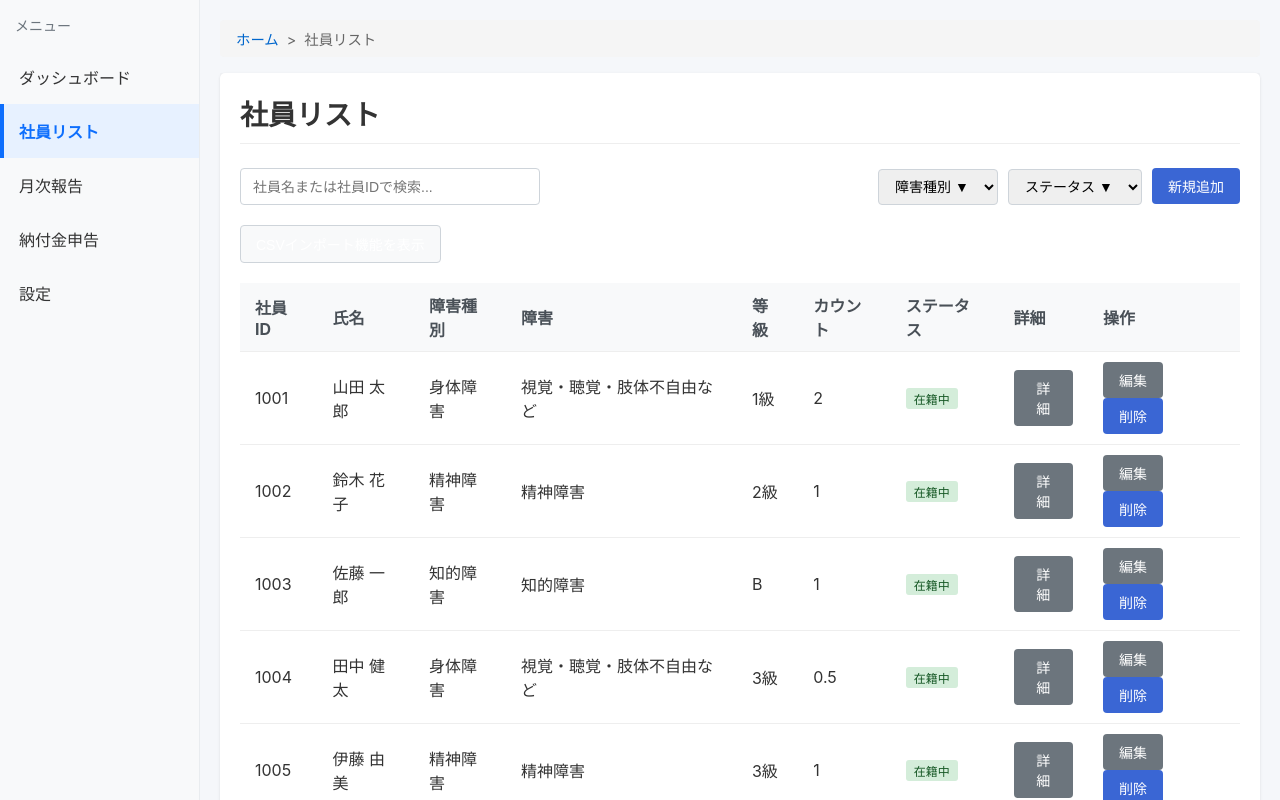
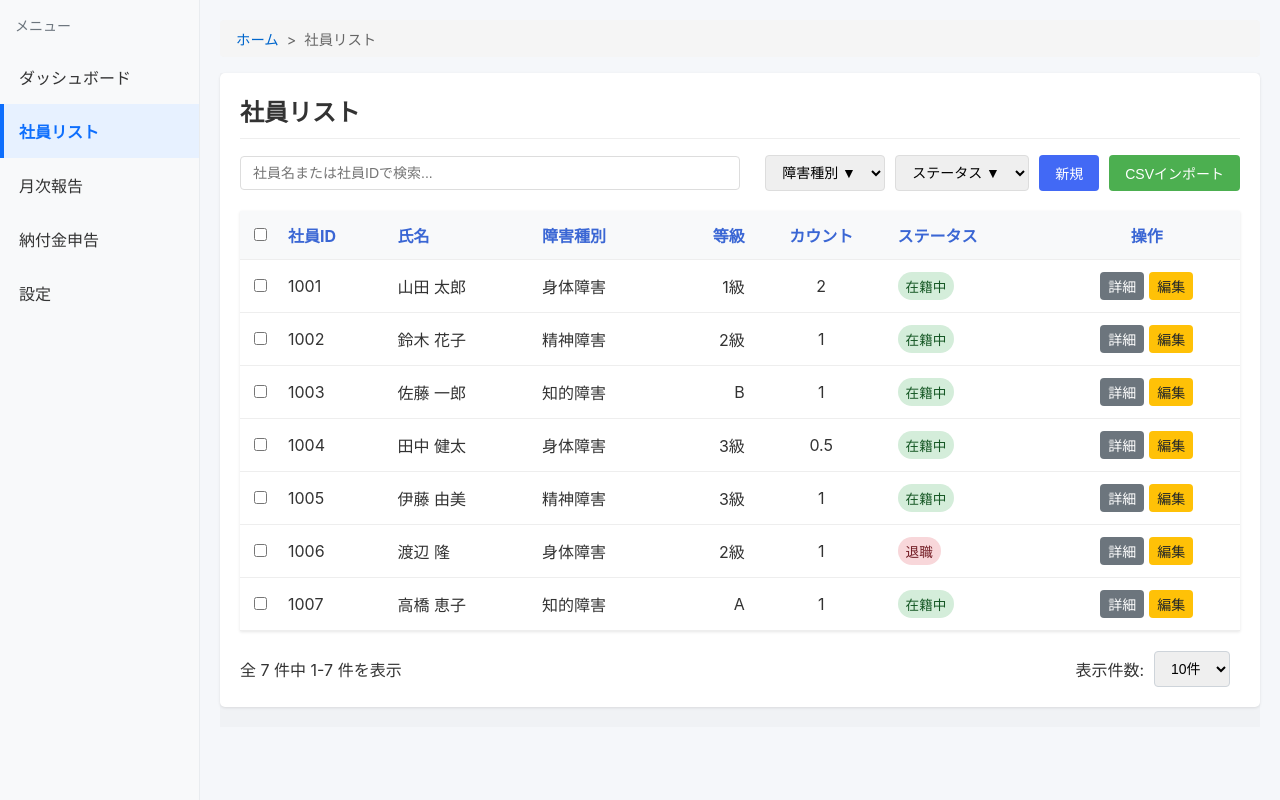
Before and after one commit to slazengersnow/DAN_work, a React (Create React App) app in the folder frontend/: page /employee-list in a window 1280 px wide. Shown: the top 800 px of the page. Built offline with nearby package versions, Linux system fonts and the light colour scheme; no server answers.

Commit message:
DAN_20250329_0840_monthlyreport_success

```diff
--- a/frontend/src/pages/EmployeeList.tsx
+++ b/frontend/src/pages/EmployeeList.tsx
@@ -2,10 +2,6 @@
 import React, { useState } from 'react';
 import { useNavigate } from 'react-router-dom';
 import { useQuery, useMutation, useQueryClient } from 'react-query';
-import Spinner from '../components/common/Spinner';
-import ErrorMessage from '../components/common/ErrorMessage';
-import ImportEmployees from '../components/ImportEmployees';
-import { Employee as ImportedEmployee } from '../types/Employee';
 
 // モックデータ用のタイプ定義
 interface Employee {
@@ -21,27 +17,10 @@ interface Employee {
   mental_degree_current?: string;
   count: number;
   status: string;
+  selected?: boolean; // 選択状態を追加
 }
 
-// インポートされた社員データを現在のシステムの型に変換する関数
-const convertImportedEmployees = (importedEmployees: ImportedEmployee[]): Employee[] => {
-  return importedEmployees.map(imp => ({
-    id: imp.id || 0,
-    employee_id: imp.employeeId || '',
-    name: imp.name || '',
-    disability_type: imp.disabilityType as string || '',
-    physical_verified: imp.disabilityType === '身体障害' || false,
-    intellectual_verified: imp.disabilityType === '知的障害' || false,
-    mental_verified: imp.disabilityType === '精神障害' || false,
-    physical_degree_current: imp.physicalGrade,
-    intellectual_degree_current: imp.grade,
-    mental_degree_current: imp.grade,
-    count: imp.count || 0,
-    status: imp.status || '在籍中',
-  }));
-};
-
-// モックAPI実装
+// モックAPI実装（実際の環境では実際のAPIに置き換え）
 const employeeApi = {
   getAll: async (): Promise<Employee[]> => {
     // 開発用のモックデータ
@@ -60,27 +39,163 @@ const employeeApi = {
     console.log(`社員ID ${id} を削除しました`);
     return Promise.resolve();
   },
-  importEmployees: async (employees: Employee[]): Promise<void> => {
-    // モックインポート処理
-    console.log(`${employees.length}人の社員データをインポートしました`, employees);
+  downloadTemplate: async (): Promise<void> => {
+    // テンプレートダウンロードのモック処理
+    console.log('CSVテンプレートをダウンロードしました（モック処理）');
+    return Promise.resolve();
+  },
+  importCsv: async (file: File): Promise<void> => {
+    // CSVインポートのモック処理
+    console.log(`CSVファイル "${file.name}" をインポートしました（モック処理）`);
     return Promise.resolve();
   }
 };
 
-// CSVエクスポートのモック関数
+// CSVエクスポート/インポートのモック関数
 const exportEmployeesToCsv = async (): Promise<void> => {
   console.log('CSVエクスポート処理（モック）');
   return Promise.resolve();
 };
 
+// Spinnerコンポーネント（モック）
+const Spinner = () => (
+  <div style={{ display: 'flex', justifyContent: 'center', padding: '50px' }}>
+    読み込み中...
+  </div>
+);
+
+// ErrorMessageコンポーネント（モック）
+const ErrorMessage = ({ message }: { message: string }) => (
+  <div style={{ color: 'red', padding: '20px', textAlign: 'center' }}>
+    {message}
+  </div>
+);
+
+// インポートモーダルコンポーネント
+const ImportModal: React.FC<{
+  isOpen: boolean;
+  onClose: () => void;
+  onSuccess: () => void;
+}> = ({ isOpen, onClose, onSuccess }) => {
+  const handleDownloadTemplate = async () => {
+    try {
+      await employeeApi.downloadTemplate();
+      alert('テンプレートをダウンロードしました（モック処理）');
+    } catch (error) {
+      console.error('テンプレートダウンロードエラー:', error);
+      alert('テンプレートのダウンロード中にエラーが発生しました');
+    }
+  };
+
+  const handleFileSelect = async () => {
+    const fileInput = document.createElement('input');
+    fileInput.type = 'file';
+    fileInput.accept = '.csv';
+
+    fileInput.onchange = async (e) => {
+      const file = (e.target as HTMLInputElement).files?.[0];
+      if (file) {
+        try {
+          await employeeApi.importCsv(file);
+          alert('CSVインポートが完了しました（モック処理）');
+          onSuccess();
+          onClose();
+        } catch (error) {
+          console.error('CSVインポートエラー:', error);
+          alert('CSVインポート中にエラーが発生しました');
+        }
+      }
+    };
+
+    fileInput.click();
+  };
+
+  if (!isOpen) return null;
+
+  return (
+    <div style={{
+      position: 'fixed',
+      top: 0,
+      left: 0,
+      right: 0,
+      bottom: 0,
+      backgroundColor: 'rgba(0, 0, 0, 0.5)',
+      display: 'flex',
+      justifyContent: 'center',
+      alignItems: 'center',
+      zIndex: 1000
+    }}>
+      <div style={{
+        backgroundColor: 'white',
+        padding: '20px',
+        borderRadius: '8px',
+        width: '600px',
+        maxWidth: '90%'
+      }}>
+        <h2 style={{ fontSize: '1.3rem', marginBottom: '20px' }}>社員データのインポート</h2>
+
+        <div style={{ display: 'flex', flexDirection: 'column', gap: '20px' }}>
+          <button
+            onClick={handleDownloadTemplate}
+            style={{
+              backgroundColor: '#4269f5',
+              color: 'white',
+              border: 'none',
+              borderRadius: '4px',
+              padding: '10px 16px',
+              cursor: 'pointer',
+              width: '100%'
+            }}
+          >
+            インポートテンプレートをダウンロード
+          </button>
+
+          <button
+            onClick={handleFileSelect}
+            style={{
+              backgroundColor: '#f8f9fa',
+              color: '#212529',
+              border: '1px solid #dee2e6',
+              borderRadius: '4px',
+              padding: '10px 16px',
+              cursor: 'pointer',
+              width: '100%'
+            }}
+          >
+            CSVファイルを選択
+          </button>
+        </div>
+
+        <div style={{ display: 'flex', justifyContent: 'flex-end', marginTop: '20px' }}>
+          <button
+            onClick={onClose}
+            style={{
+              backgroundColor: '#6c757d',
+              color: 'white',
+              border: 'none',
+              borderRadius: '4px',
+              padding: '8px 16px',
+              cursor: 'pointer'
+            }}
+          >
+            閉じる
+          </button>
+        </div>
+      </div>
+    </div>
+  );
+};
+
 const EmployeeList: React.FC = () => {
-  const navigate = useNavigate();  // window.location.href の代わりに使用
+  const navigate = useNavigate();
   const queryClient = useQueryClient();
   const [searchQuery, setSearchQuery] = useState<string>('');
   const [displayCount, setDisplayCount] = useState<string>('10');
   const [disabilityFilter, setDisabilityFilter] = useState<string>('all');
   const [statusFilter, setStatusFilter] = useState<string>('all');
-  const [showImportSection, setShowImportSection] = useState<boolean>(false);
+  const [selectedEmployees, setSelectedEmployees] = useState<Record<number, boolean>>({});
+  const [allSelected, setAllSelected] = useState<boolean>(false);
+  const [showImportModal, setShowImportModal] = useState<boolean>(false);
 
   // React Queryを使ってデータを取得
   const {
@@ -103,18 +218,6 @@ const EmployeeList: React.FC = () => {
       onSuccess: () => {
         // 成功時にキャッシュを更新
         queryClient.invalidateQueries('employees');
-      }
-    }
-  );
-
-  // インポートミューテーション
-  const importMutation = useMutation(
-    (employees: Employee[]) => employeeApi.importEmployees(employees),
-    {
-      onSuccess: () => {
-        // 成功時にキャッシュを更新
-        queryClient.invalidateQueries('employees');
-        setShowImportSection(false);
       }
     }
   );
@@ -145,19 +248,23 @@ const EmployeeList: React.FC = () => {
   const displayLimit = parseInt(displayCount);
   const displayedEmployees = filteredEmployees.slice(0, displayLimit);
 
-  // 新規追加ハンドラー - React Routerのnavigateを使用
+  // 新規追加ハンドラー
   const handleAddNew = () => {
     navigate('/employees/new');
   };
 
-  // 詳細表示ハンドラー - React Routerのnavigateを使用
+  // 詳細表示ハンドラー - 修正
   const handleViewDetails = (id: number) => {
-    navigate(`/employees/${id}`);
+    // 正しいルートパスを設定
+    navigate(`/employee-detail/${id}`);
+    console.log(`社員ID: ${id} の詳細を表示します`);
   };
 
-  // 編集ハンドラー - React Routerのnavigateを使用
+  // 編集ハンドラー - 修正
   const handleEdit = (id: number) => {
-    navigate(`/employees/${id}/edit`);
+    // 正しいルートパスを設定
+    navigate(`/employee-edit/${id}`);
+    console.log(`社員ID: ${id} を編集します`);
   };
 
   // 削除ハンドラー
@@ -167,28 +274,38 @@ const EmployeeList: React.FC = () => {
     }
   };
 
-  // CSVエクスポートハンドラー
-  const handleExportCsv = async () => {
-    try {
-      await exportEmployeesToCsv();
-      alert('CSVエクスポートが完了しました（モック処理）');
-    } catch (error) {
-      console.error('CSVエクスポートエラー:', error);
-      alert('CSVエクスポート中にエラーが発生しました');
-    }
+  // CSVインポートモーダルを表示
+  const handleShowImportModal = () => {
+    setShowImportModal(true);
   };
 
-  // CSVインポート完了ハンドラー
-  const handleImportComplete = (importedEmployees: ImportedEmployee[]) => {
-    try {
-      // インポートされたデータを現在のシステムの型に変換
-      const convertedEmployees = convertImportedEmployees(importedEmployees);
-      // 変換されたデータをインポート
-      importMutation.mutate(convertedEmployees);
-    } catch (error) {
-      console.error('インポートエラー:', error);
-      alert('データのインポート中にエラーが発生しました');
-    }
+  // インポート成功時の処理
+  const handleImportSuccess = () => {
+    queryClient.invalidateQueries('employees');
+  };
+
+  // 全選択/解除の処理
+  const handleSelectAll = (e: React.ChangeEvent<HTMLInputElement>) => {
+    const isChecked = e.target.checked;
+    setAllSelected(isChecked);
+
+    // 表示されている全社員の選択状態を更新
+    const newSelectedEmployees = { ...selectedEmployees };
+    displayedEmployees.forEach(employee => {
+      newSelectedEmployees[employee.id] = isChecked;
+    });
+
+    setSelectedEmployees(newSelectedEmployees);
+  };
+
+  // 個別選択の処理
+  const handleSelectEmployee = (id: number, checked: boolean) => {
+    const newSelectedEmployees = { ...selectedEmployees, [id]: checked };
+    setSelectedEmployees(newSelectedEmployees);
+
+    // 全選択状態のチェック
+    const allChecked = displayedEmployees.every(employee => newSelectedEmployees[employee.id]);
+    setAllSelected(allChecked);
   };
 
   if (isLoading) {
@@ -200,23 +317,33 @@ const EmployeeList: React.FC = () => {
   }
 
   return (
-    <div className="page-container">
-      <h1 className="page-title">社員リスト</h1>
+    <div className="page-container" style={{ padding: '20px' }}>
+      <h1 style={{ fontSize: '1.5rem', marginBottom: '1rem' }}>社員リスト</h1>
 
-      <div style={{ marginBottom: '20px', display: 'flex', justifyContent: 'space-between' }}>
+      {/* 検索・フィルターコントロール */}
+      <div style={{ marginBottom: '20px', display: 'flex', alignItems: 'center' }}>
         <input
           type="text"
           placeholder="社員名または社員IDで検索..."
           value={searchQuery}
           onChange={(e) => setSearchQuery(e.target.value)}
-          style={{ width: '300px' }}
+          style={{
+            width: '50%',
+            padding: '8px 12px',
+            borderRadius: '4px',
+            border: '1px solid #ddd'
+          }}
         />
 
-        <div>
+        <div style={{ marginLeft: 'auto', display: 'flex', gap: '10px' }}>
           <select
-            style={{ marginRight: '10px' }}
             value={disabilityFilter}
             onChange={(e) => setDisabilityFilter(e.target.value)}
+            style={{
+              padding: '8px 12px',
+              border: '1px solid #ddd',
+              borderRadius: '4px'
+            }}
           >
             <option value="all">障害種別 ▼</option>
             <option value="physical">身体障害</option>
@@ -225,97 +352,137 @@ const EmployeeList: React.FC = () => {
           </select>
 
           <select
-            style={{ marginRight: '10px' }}
             value={statusFilter}
             onChange={(e) => setStatusFilter(e.target.value)}
+            style={{
+              padding: '8px 12px',
+              border: '1px solid #ddd',
+              borderRadius: '4px'
+            }}
           >
             <option value="all">ステータス ▼</option>
             <option value="active">在籍中</option>
             <option value="inactive">退職</option>
           </select>
 
-          <button onClick={handleAddNew}>新規追加</button>
+          <button
+            onClick={handleAddNew}
+            style={{
+              backgroundColor: '#4269f5',
+              color: 'white',
+              border: 'none',
+              borderRadius: '4px',
+              padding: '8px 16px',
+              cursor: 'pointer'
+            }}
+          >
+            新規
+          </button>
+
+          <button
+            onClick={handleShowImportModal}
+            style={{
+              backgroundColor: '#4caf50',
+              color: 'white',
+              border: 'none',
+              borderRadius: '4px',
+              padding: '8px 16px',
+              cursor: 'pointer'
+            }}
+          >
+            CSVインポート
+          </button>
         </div>
       </div>
 
-      {/* インポートセクション切り替えボタン */}
-      <div style={{ marginBottom: '20px' }}>
-        <button
-          onClick={() => setShowImportSection(!showImportSection)}
-          style={{
-            backgroundColor: '#f8f9fa',
-            border: '1px solid #ced4da',
-            padding: '8px 15px',
-            borderRadius: '4px',
-            cursor: 'pointer'
-          }}
-        >
-          {showImportSection ? 'インポート機能を閉じる' : 'CSVインポート機能を表示'}
-        </button>
-      </div>
-
-      {/* インポート機能セクション */}
-      {showImportSection && (
-        <ImportEmployees onImportComplete={handleImportComplete} />
-      )}
-
-      <table className="data-table">
+      {/* 社員一覧テーブル */}
+      <table style={{
+        width: '100%',
+        borderCollapse: 'collapse',
+        backgroundColor: 'white',
+        boxShadow: '0 1px 3px rgba(0,0,0,0.1)'
+      }}>
         <thead>
-          <tr>
-            <th>社員ID</th>
-            <th>氏名</th>
-            <th>障害種別</th>
-            <th>障害</th>
-            <th>等級</th>
-            <th>カウント</th>
-            <th>ステータス</th>
-            <th>詳細</th>
-            <th>操作</th>
+          <tr style={{ backgroundColor: '#f8f9fa', borderBottom: '1px solid #dee2e6' }}>
+            <th style={{ padding: '12px 8px', textAlign: 'center', width: '40px' }}>
+              <input
+                type="checkbox"
+                checked={allSelected}
+                onChange={handleSelectAll}
+              />
+            </th>
+            <th style={{ padding: '12px 8px', textAlign: 'left', color: '#3a66d4' }}>社員ID</th>
+            <th style={{ padding: '12px 8px', textAlign: 'left', color: '#3a66d4' }}>氏名</th>
+            <th style={{ padding: '12px 8px', textAlign: 'left', color: '#3a66d4' }}>障害種別</th>
+            <th style={{ padding: '12px 8px', textAlign: 'right', color: '#3a66d4' }}>等級</th>
+            <th style={{ padding: '12px 8px', textAlign: 'center', color: '#3a66d4' }}>カウント</th>
+            <th style={{ padding: '12px 8px', textAlign: 'left', color: '#3a66d4' }}>ステータス</th>
+            <th style={{ padding: '12px 8px', textAlign: 'center', color: '#3a66d4' }}>操作</th>
           </tr>
         </thead>
         <tbody>
           {displayedEmployees.map(employee => (
-            <tr key={employee.id}>
-              <td>{employee.employee_id}</td>
-              <td>{employee.name}</td>
-              <td>{employee.disability_type || '-'}</td>
-              <td>{getDisabilityDetail(employee)}</td>
-              <td>{getGradeDisplay(employee)}</td>
-              <td>{employee.count}</td>
-              <td>
-                <span className={`status-badge ${employee.status === '在籍中' ? 'status-active' : 'status-inactive'}`}>
+            <tr key={employee.id} style={{ borderBottom: '1px solid #dee2e6' }}>
+              <td style={{ padding: '12px 8px', textAlign: 'center' }}>
+                <input
+                  type="checkbox"
+                  checked={!!selectedEmployees[employee.id]}
+                  onChange={(e) => handleSelectEmployee(employee.id, e.target.checked)}
+                />
+              </td>
+              <td style={{ padding: '12px 8px' }}>{employee.employee_id}</td>
+              <td style={{ padding: '12px 8px' }}>{employee.name}</td>
+              <td style={{ padding: '12px 8px' }}>{employee.disability_type || '-'}</td>
+              <td style={{ padding: '12px 8px', textAlign: 'right' }}>{getGradeDisplay(employee)}</td>
+              <td style={{ padding: '12px 8px', textAlign: 'center' }}>{employee.count}</td>
+              <td style={{ padding: '12px 8px' }}>
+                <span style={{
+                  display: 'inline-block',
+                  padding: '4px 8px',
+                  borderRadius: '16px',
+                  fontSize: '0.85rem',
+                  backgroundColor: employee.status === '在籍中' ? '#d4edda' : '#f8d7da',
+                  color: employee.status === '在籍中' ? '#155724' : '#721c24'
+                }}>
                   {employee.status}
                 </span>
               </td>
-              <td>
+              <td style={{ padding: '12px 8px', textAlign: 'center' }}>
+                <div style={{ display: 'flex', gap: '5px', justifyContent: 'center' }}>
                   <button
-                  className="secondary"
                     onClick={() => handleViewDetails(employee.id)}
+                    style={{
+                      backgroundColor: '#6c757d',
+                      color: 'white',
+                      border: 'none',
+                      borderRadius: '4px',
+                      padding: '4px 8px',
+                      cursor: 'pointer'
+                    }}
                   >
                     詳細
                   </button>
-              </td>
-              <td>
                   <button
-                  className="secondary"
                     onClick={() => handleEdit(employee.id)}
-                  style={{ marginRight: '5px' }}
+                    style={{
+                      backgroundColor: '#ffc107',
+                      color: '#212529',
+                      border: 'none',
+                      borderRadius: '4px',
+                      padding: '4px 8px',
+                      cursor: 'pointer'
+                    }}
                   >
                     編集
                   </button>
-                <button
-                  className="danger"
-                  onClick={() => handleDelete(employee.id)}
-                >
-                  削除
-                </button>
+                </div>
               </td>
             </tr>
           ))}
 
           {displayedEmployees.length === 0 && (
             <tr>
-              <td colSpan={9} style={{ textAlign: 'center', padding: '20px' }}>
+              <td colSpan={8} style={{ textAlign: 'center', padding: '20px' }}>
                 社員情報が見つかりません
               </td>
             </tr>
@@ -340,16 +507,15 @@ const EmployeeList: React.FC = () => {
             <option value="20">20件</option>
             <option value="50">50件</option>
           </select>
-
-          <button
-            className="btn btn-primary"
-            onClick={handleExportCsv}
-            disabled={filteredEmployees.length === 0}
-          >
-            CSVエクスポート
-          </button>
         </div>
       </div>
+
+      {/* インポートモーダル */}
+      <ImportModal
+        isOpen={showImportModal}
+        onClose={() => setShowImportModal(false)}
+        onSuccess={handleImportSuccess}
+      />
     </div>
   );
 };
```
Lines whose indentation alone changed are shown as unchanged.
